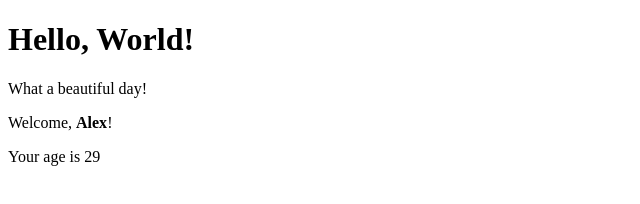
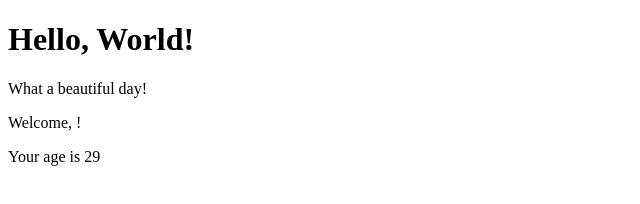
Before and after one commit to AlexRicci93/REACT-EXERCISES, a React (Create React App) app: page / in a window 1280 px wide. Shown: the top 204 px of the page, without its empty margins (0-640 px from the left). Built offline with nearby package versions, Linux system fonts and the light colour scheme.

Commit message:
basic-concepts

```diff
--- a/src/App.js
+++ b/src/App.js
@@ -16,7 +16,3 @@ export class App extends REACT.Component {
         )
     }
 }
-
-Welcome.defaultProps = {
-    name: <strong>Alex</strong>
-}
```
